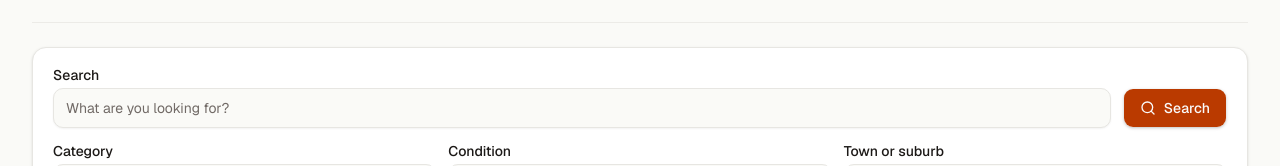
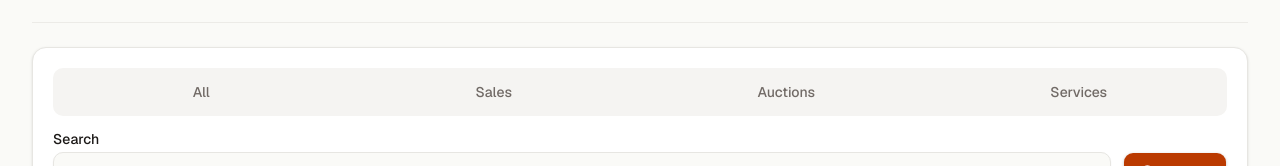
Before and after one commit to AndrewHYN/BidBlitz, a Next.js app: page /browse in a window 1280 px wide. Shown: the part 183-349 px from the top of the page. Built offline with nearby package versions, Linux system fonts and the light colour scheme; no server answers; the database is empty.

Commit message:
feat(browse): type selection tabs for sales, auctions and services

```diff
--- a/src/components/browse/browse-filters.tsx
+++ b/src/components/browse/browse-filters.tsx
@@ -32,6 +32,7 @@ import { formatMoney, money, parseMoneyToMinor } from "@/lib/money";
  */
 
 export type BrowseFilterValues = {
+  kind: "" | "SALE" | "AUCTION" | "SERVICE";
   q: string;
   /** category slug, "" = all */
   category: string;
@@ -54,6 +55,7 @@ const ALL = "all";
 
 export function buildBrowseUrl(values: BrowseFilterValues): string {
   const params = new URLSearchParams();
+  if (values.kind) params.set("kind", values.kind);
   const q = values.q.trim();
   if (q) params.set("q", q);
   if (values.category) params.set("category", values.category);
@@ -174,6 +176,22 @@ export function BrowseFilters({
       aria-label="Filter listings"
       className="space-y-4 rounded-xl border bg-card p-4 shadow-sm sm:p-5"
     >
+      <div role="group" aria-label="Listing type" className="grid grid-cols-4 gap-1 rounded-lg bg-muted p-1">
+        {[
+          { key: "" as const, label: "All" },
+          { key: "SALE" as const, label: "Sales" },
+          { key: "AUCTION" as const, label: "Auctions" },
+          { key: "SERVICE" as const, label: "Services" },
+        ].map(({ key, label }) => (
+          <button type="button" key={label} aria-pressed={values.kind === key}
+            onClick={() => patch({ kind: key })}
+            className={values.kind === key
+              ? "min-h-10 rounded-md bg-background px-1 text-xs font-semibold shadow-sm sm:text-sm"
+              : "min-h-10 rounded-md px-1 text-xs font-medium text-muted-foreground hover:text-foreground sm:text-sm"}>
+            {label}
+          </button>
+        ))}
+      </div>
       <form
       onSubmit={submitSearch}
       /* GET, stated rather than defaulted. This is a genuine navigation form —
```
